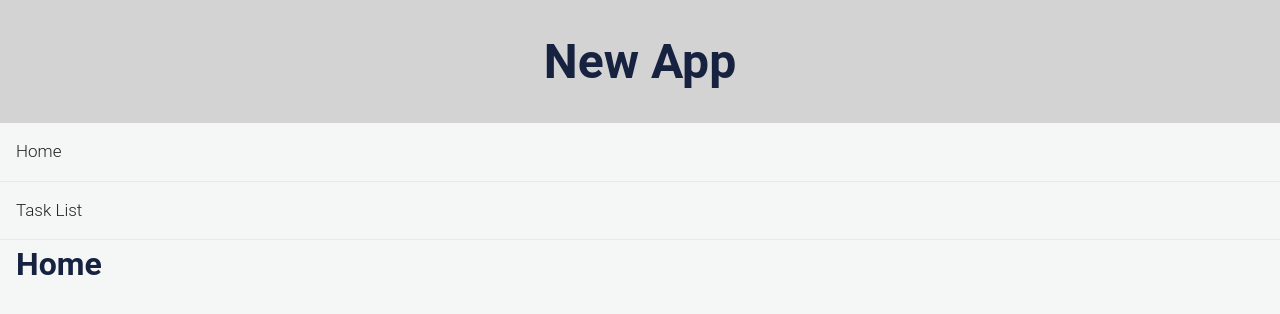
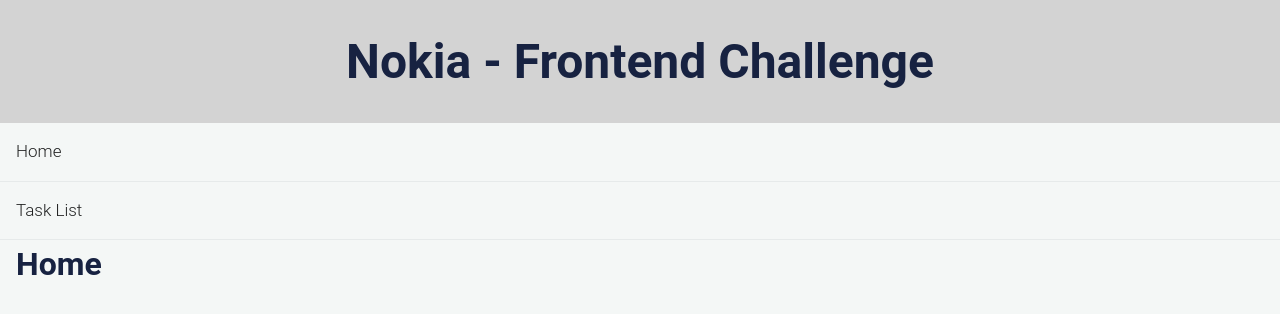
Before and after one commit to patriciad9mendes/nokia-challenge-fe, a React (Create React App) app: page / in a window 1280 px wide. Shown: the top 314 px of the page. Built offline with nearby package versions, Linux system fonts and the light colour scheme.

Commit message:
Change Titles
Change Header and Tab Title.

```diff
--- a/public/index.html
+++ b/public/index.html
@@ -24,7 +24,7 @@
       work correctly both with client-side routing and a non-root public URL.
       Learn how to configure a non-root public URL by running `npm run build`.
     -->
-    <title>React App</title>
+    <title>Nokia - Frontend Challenge</title>
   </head>
   <body>
     <noscript>You need to enable JavaScript to run this app.</noscript>
--- a/src/components/Header.js
+++ b/src/components/Header.js
@@ -10,7 +10,7 @@
     return (
       <Jumbotron fluid className="jumbotron">
         <Container>
-          <h1>New App</h1>
+          <h1>Nokia - Frontend Challenge</h1>
         </Container>
       </Jumbotron>
     )
```
